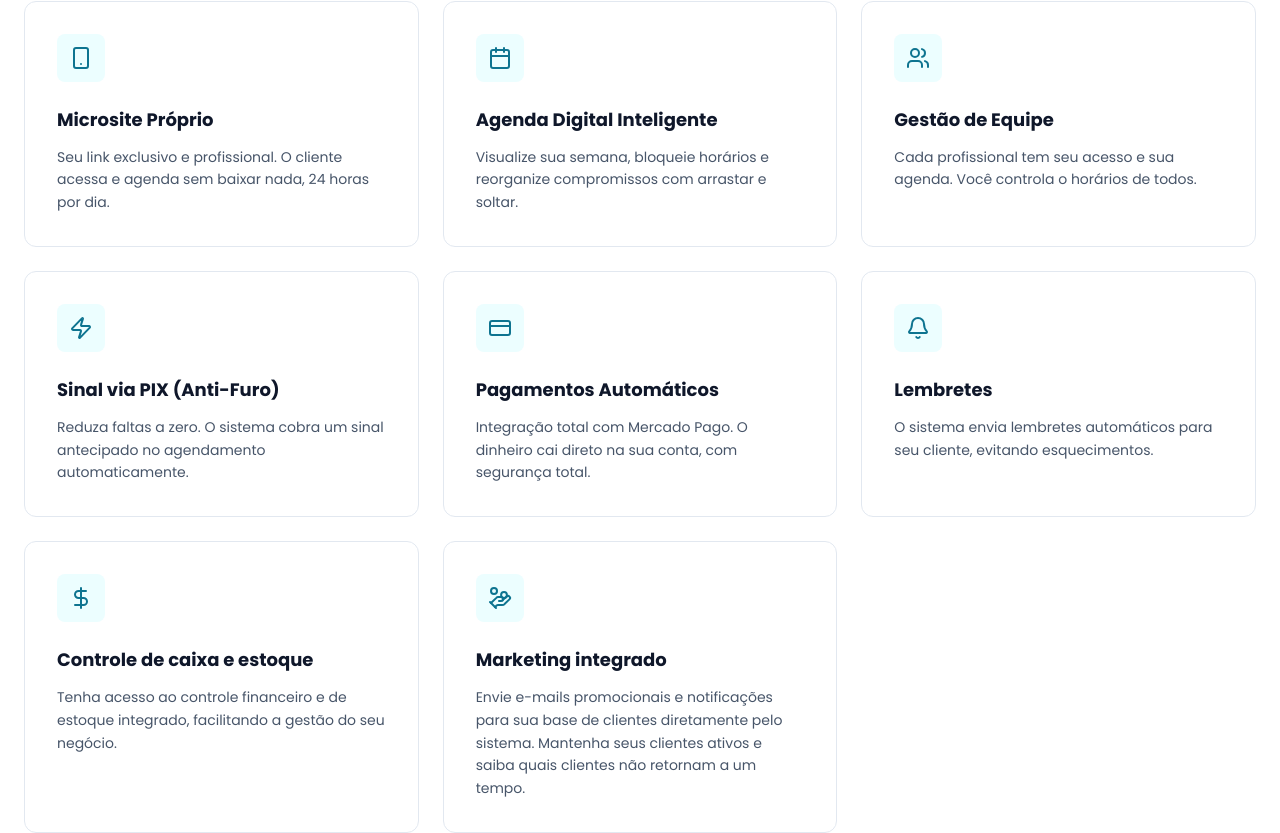
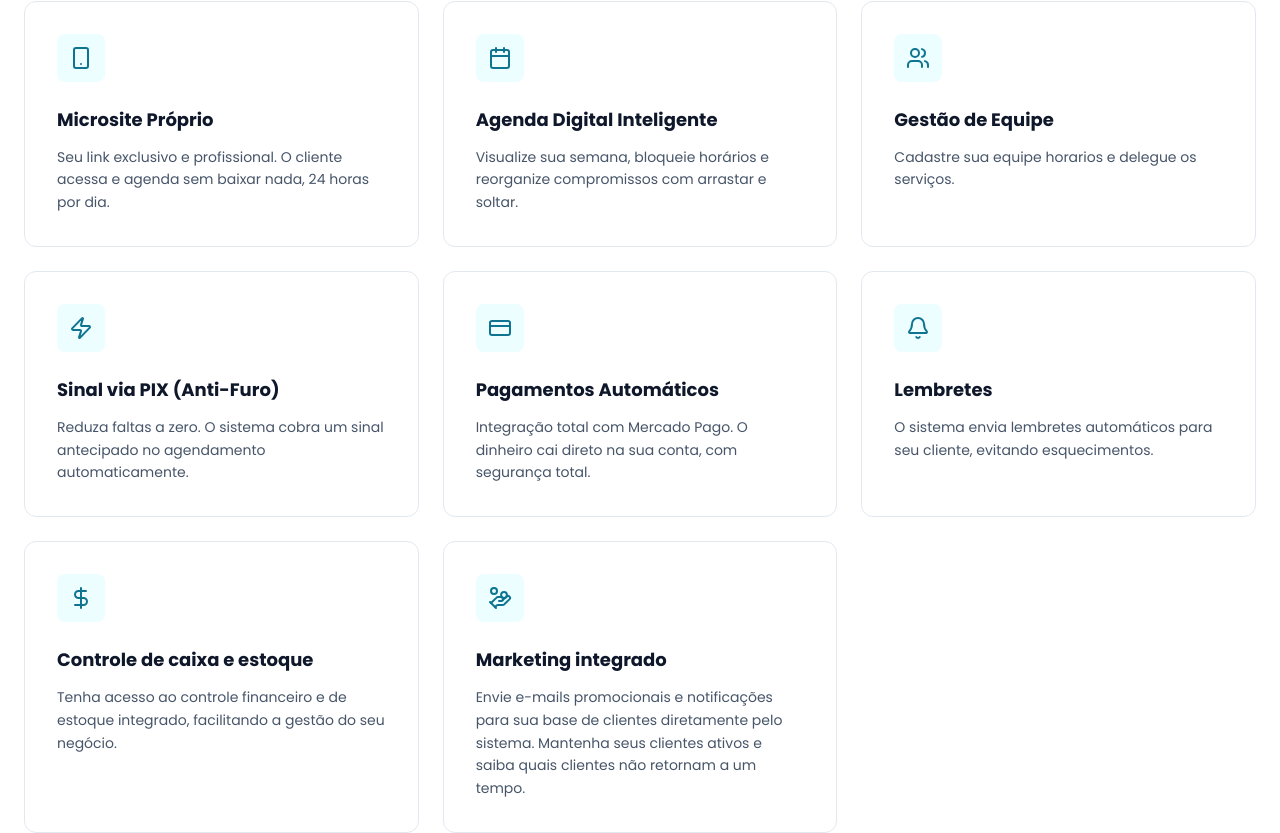
Before and after one commit to Raphahf6/agendador, a React (Vite) app: page / in a window 1280 px wide. Shown: the part 2394-3227 px from the top of the page. Built offline with nearby package versions, Linux system fonts and the light colour scheme; no server answers; what @mercadopago/sdk-react would draw is missing.

Commit message:
melhora landing

```diff
--- a/src/pages/LandingPage.jsx
+++ b/src/pages/LandingPage.jsx
@@ -288,7 +288,7 @@ export function LandingPage() {
             />
             <FeatureCard
               icon={Users} title="Gestão de Equipe"
-              description="Cada profissional tem seu acesso e sua agenda. Você controla o horários de todos."
+              description="Cadastre sua equipe horarios e delegue os serviços."
             />
             <FeatureCard
               icon={Zap} title="Sinal via PIX (Anti-Furo)"
@@ -350,7 +350,7 @@ export function LandingPage() {
                   <span className="font-bold text-cyan-900">BÔNUS EXCLUSIVO</span>
                 </div>
                 <p className="text-cyan-800 text-sm font-medium">
-                  Ganhe <span className="font-bold underline">30 DIAS GRÁTIS</span> de mensalidade.
+                  Ganhe <span className="font-bold underline">30 DIAS GRÁTIS</span>.
                 </p>
                 <p className="text-xs text-cyan-600 mt-1">
                   Após 30 dias, apenas {DISPLAY_PRICE_SETUP || "R$ 59,90"}/mês.
@@ -418,7 +418,7 @@ export function LandingPage() {
                 <LogoHoralis size="h-8" darkText={true} />
               </div>
               <p className="text-slate-500 text-sm leading-relaxed max-w-xs">
-                Transformando a gestão de clínicas, salões e barbearias com tecnologia e atendimento humanizado.
+                Transformando a forma como seu estabelecimento agenda com tecnologia e atendimento humanizado.
               </p>
             </div>
 
```
